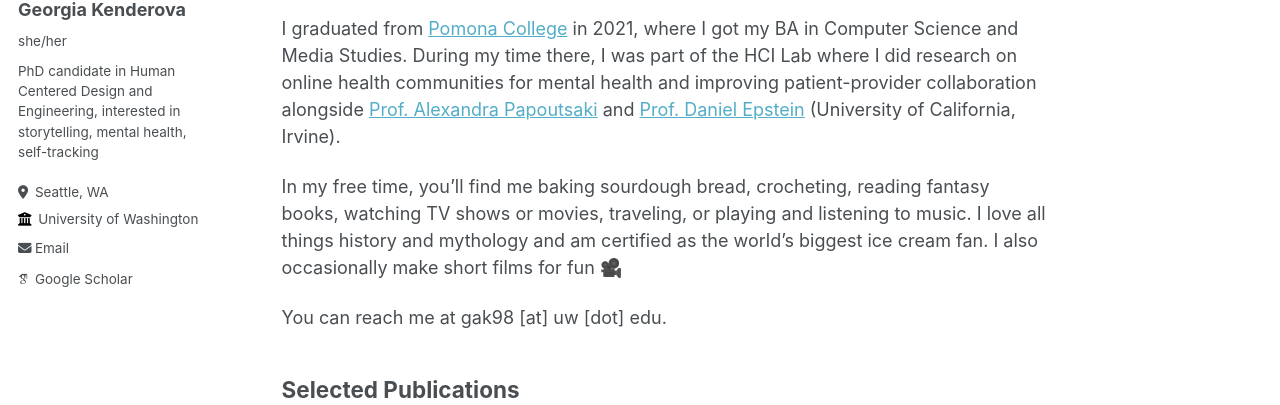
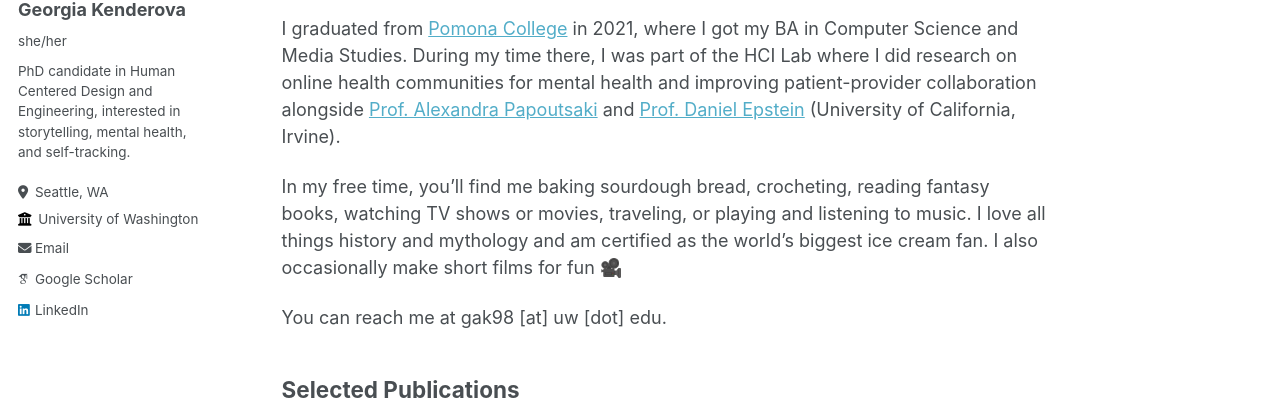
Before and after one commit to gkenderova/gkenderova.github.io, a Jekyll site: the page built from _pages/about.md, in a window 1280 px wide. Shown: the part 292-697 px from the top of the page. Built offline with Jekyll 4.4.1, drawn with Linux system fonts in a browser that asks for light colours; some web fonts are replaced.

Commit message:
Update _config.yml

```diff
--- a/_config.yml
+++ b/_config.yml
@@ -24,7 +24,7 @@ author:
   avatar           : "profile.png"
   name             : "Georgia Kenderova"
   pronouns         : "she/her"
-  bio              : "PhD candidate in Human Centered Design and Engineering, interested in storytelling, mental health, self-tracking"
+  bio              : "PhD candidate in Human Centered Design and Engineering, interested in storytelling, mental health, and self-tracking."
   location         : "Seattle, WA"
   employer         : "University of Washington"
   uri              : # URL
@@ -57,7 +57,7 @@ author:
   keybase          : # Username
   instagram        : # Username
   lastfm           : # Username
-  linkedin         : # Username
+  linkedin         : "https://www.linkedin.com/in/georgia-kenderova/"
   mastodon         : # URL
   medium           : # URL
   pinterest        : # Username
```
